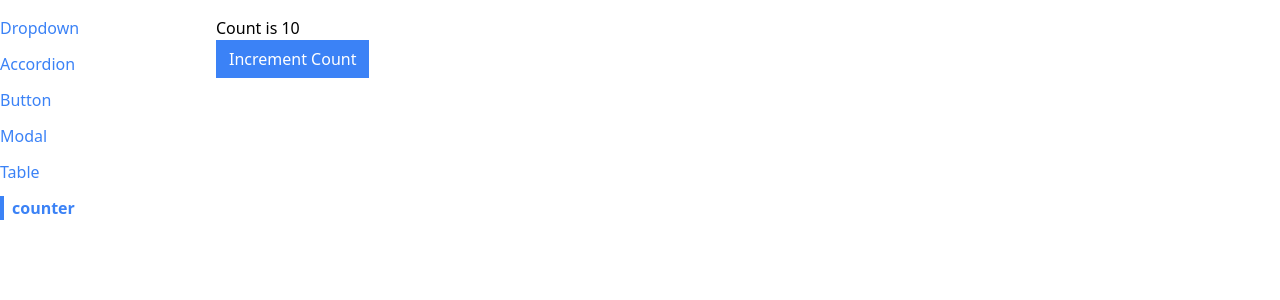
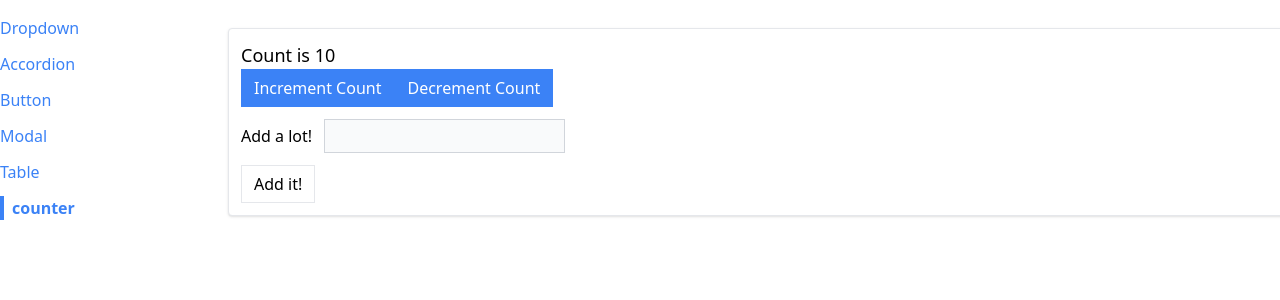
Before and after one commit to neilcomber/react-components, a React (Create React App) app: page /counter in a window 1280 px wide. Shown: the top 300 px of the page. Built offline with nearby package versions, Linux system fonts and the light colour scheme.

Commit message:
basic app finished

```diff
--- a/src/App.js
+++ b/src/App.js
@@ -5,7 +5,7 @@
 import ModalPage from './pages/ModalPage';
 import TablePage from './pages/TablePage';
 import Sidebar from './components/Sidebar';
-import CounterPage from './pages/CouterPage';
+import CounterPage from './pages/CounterPage';
 
 function App() {
     return (
@@ -28,7 +28,7 @@
                     <TablePage />
                 </Route>
                 <Route path='/counter'>
-                    <CounterPage count={10} />
+                    <CounterPage initialCount={10} />
                 </Route>
 
 
--- /dev/null
+++ b/src/pages/CounterPage.js
@@ -0,0 +1,55 @@
+import { useState } from 'react';
+import Button from "../components/Button";
+import Panel from '../components/Panel';
+
+
+function CounterPage({ initialCount }) {
+
+    const [counter, setCounter] = useState(initialCount)
+
+    const [valueToAdd, setValueToAdd] = useState(0);
+
+    const increment = () => {
+        setCounter(counter + 1);
+    };
+
+    const decrement = () => {
+        setCounter(counter - 1);
+    };
+
+    const handleChange = (evt) => {
+        const value = parseInt(evt.target.value) || 0;
+
+        setValueToAdd(value);
+    }
+
+    const handleSubmit = (evt) => {
+        evt.preventDefault();
+        setCounter(counter + valueToAdd);
+        setValueToAdd(0);
+    }
+
+    return (
+        <Panel className="m-3">
+            <h1 className="text-lg">Count is {counter}</h1>
+            <div className="flex flex-row">
+                 <Button primary onClick={increment}>Increment Count</Button>
+                <Button primary onClick={decrement}>Decrement Count</Button>
+            </div>
+
+            <form onSubmit={handleSubmit}>
+                <label>Add a lot!</label>
+                <input
+                    value={valueToAdd || ""}
+                    onChange={handleChange}
+                    type="number"
+                    className="p-1 m-3 bg-gray-50 border border-gray-300" />
+                <Button>Add it!</Button>
+            </form>
+        </Panel>
+    );
+}
+
+
+
+export default CounterPage;
--- a/src/pages/CouterPage.js
+++ /dev/null
@@ -1,14 +0,0 @@
-import Button from "../components/Button";
-import useCounter from "../hooks/use-counter";
-
-function CounterPage({ count }) {
-     const { counter, increment } = useCounter(count);
-
-    return (<div><h1>Count is {counter}</h1>
-        <Button primary onClick={increment}>Increment Count</Button>
-    </div>);
-}
-
-
-
-export default CounterPage;
```
